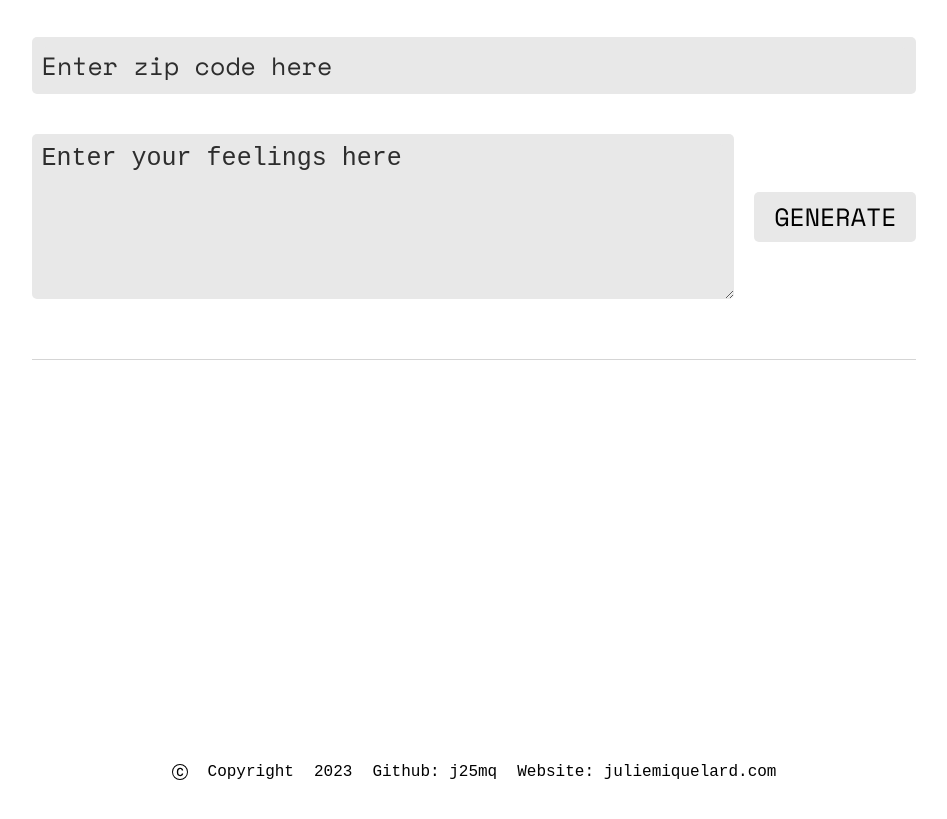
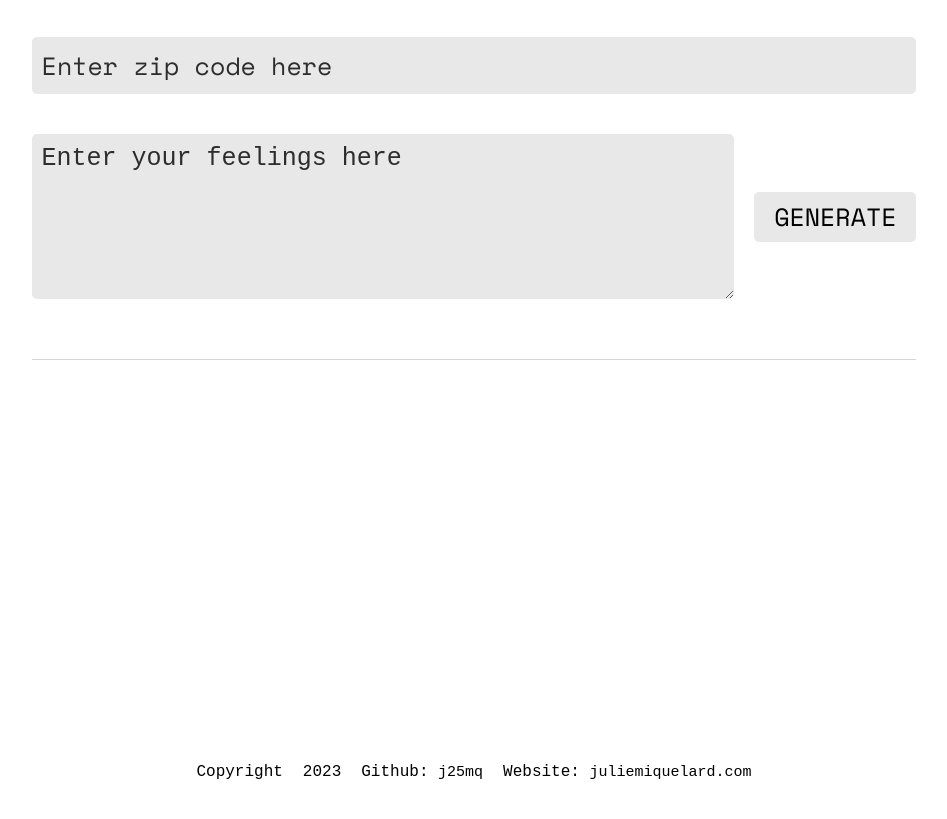
Before and after one commit to j25mq/weather-journal-app, a plain HTML site: page website/index.html in a window 1280 px wide. Shown: the part 105-924 px from the top of the page, without its empty margins (166-1113 px from the left). Drawn offline with nearby package versions, Linux system fonts and the light colour scheme.

Commit message:
Add files via upload

```diff
--- a/website/index.html
+++ b/website/index.html
@@ -30,20 +30,11 @@
     <script src="app.js" type="text/javascript"></script>
     <footer>
       <div id="copyrightFooter">
-        <svg xmlns="http://www.w3.org/2000/svg" width="16" height="16" fill="currentColor" class="bi bi-c-circle" viewBox="0 0 16 16">
-            <path d="M1 8a7 7 0 1 0 14 0A7 7 0 0 0 1 8Zm15 0A8 8 0 1 1 0 8a8 8 0 0 1 16 0ZM8.146 4.992c-1.212 0-1.927.92-1.927 2.502v1.06c0 1.571.703 2.462 1.927 2.462.979 0 1.641-.586 1.729-1.418h1.295v.093c-.1 1.448-1.354 2.467-3.03 2.467-2.091 0-3.269-1.336-3.269-3.603V7.482c0-2.261 1.201-3.638 3.27-3.638 1.681 0 2.935 1.054 3.029 2.572v.088H9.875c-.088-.879-.768-1.512-1.729-1.512Z"/>
-        </svg>
-        <p>Copyright</p>
-        <script>
-            document.write(new Date().getFullYear())
-        </script>
-        <div>
-            Github: <a href="https://github.com/j25mq" target="_blank">j25mq</a>
-        </div>
-        <div>
-            Website: <a href="https://www.juliemiquelard.com" target="_blank">juliemiquelard.com</a>
-        </div>
-    </div>
+        <div>Copyright</div>
+        <div>2023</div>
+        <div>Github: <a href="https://github.com/j25mq" target="_blank">j25mq</a></div>
+        <div>Website: <a href="https://www.juliemiquelard.com" target="_blank">juliemiquelard.com</a></div>
+      </div>
     </footer>
   </body>
 </html>
--- a/website/style.css
+++ b/website/style.css
@@ -112,7 +112,6 @@ button:focus {
 /* copyright */
 #copyrightFooter {
     align-items: center;
-    display: inline-flex;
     font-family: 'Azeret Mono', monospace;
     gap: 20px;
     justify-content: center;
@@ -122,6 +121,9 @@ button:focus {
 #copyrightFooter a,
 #copyrightFooter p {
     font-family: 'Azeret Mono', monospace;
+    font-size: 15px;
+    color: black;
+    text-decoration: none;
 }
 #copyrightFooter a:hover {
     opacity: .5;
@@ -132,3 +134,8 @@ button:focus {
         flex-direction: column;
     }
 }
+@media (min-width: 801px) {
+    #copyrightFooter {
+        display: inline-flex;
+    }
+}
```
Also changed, not shown: README.md.
